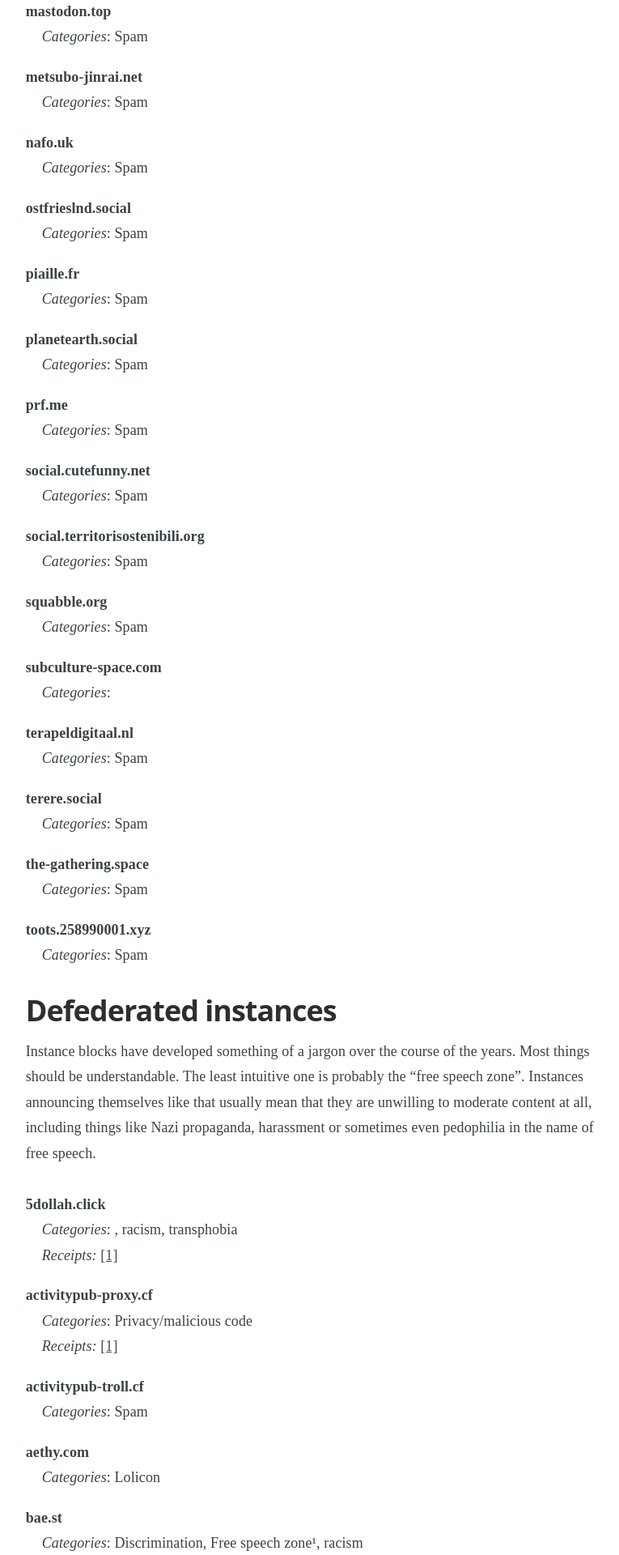
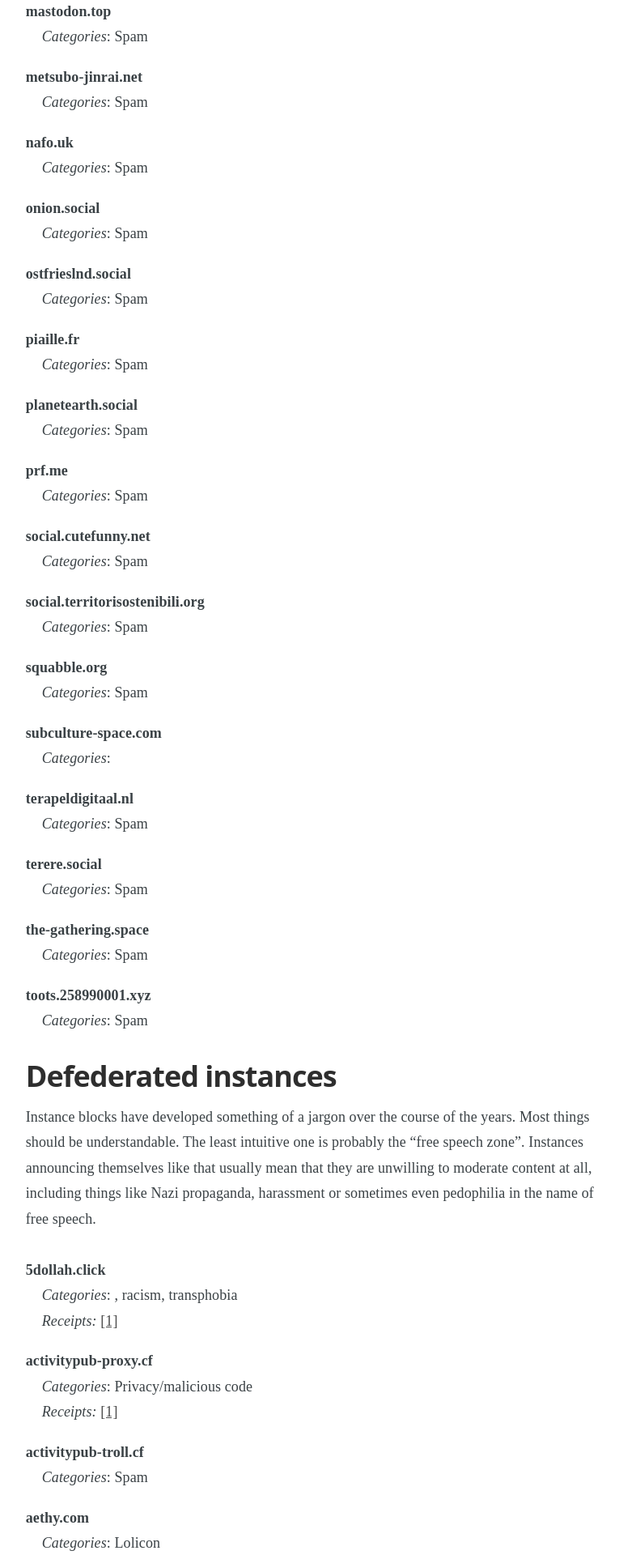
Before and after one commit to chaossocial/meta, a Jekyll site: the page built from federation.md, in a window 1280 px wide. Shown: the part 2369-4289 px from the top of the page at 81% size, without its empty margins (398-1163 px from the left). Built offline with Jekyll 4.4.1, drawn with Linux system fonts in a browser that asks for light colours; some of the changed text lies outside the part shown.

Commit message:
Limit onion.social

```diff
--- a/_data/limited_instances.json
+++ b/_data/limited_instances.json
@@ -177,6 +177,15 @@
     "comment_de": ""
   },
   {
+    "instance": "onion.social",
+    "tags": [
+      "SPAM"
+    ],
+    "receipts": [],
+    "comment_en": "",
+    "comment_de": ""
+  },
+  {
     "instance": "ostfrieslnd.social",
     "tags": [
       "SPAM"
```
